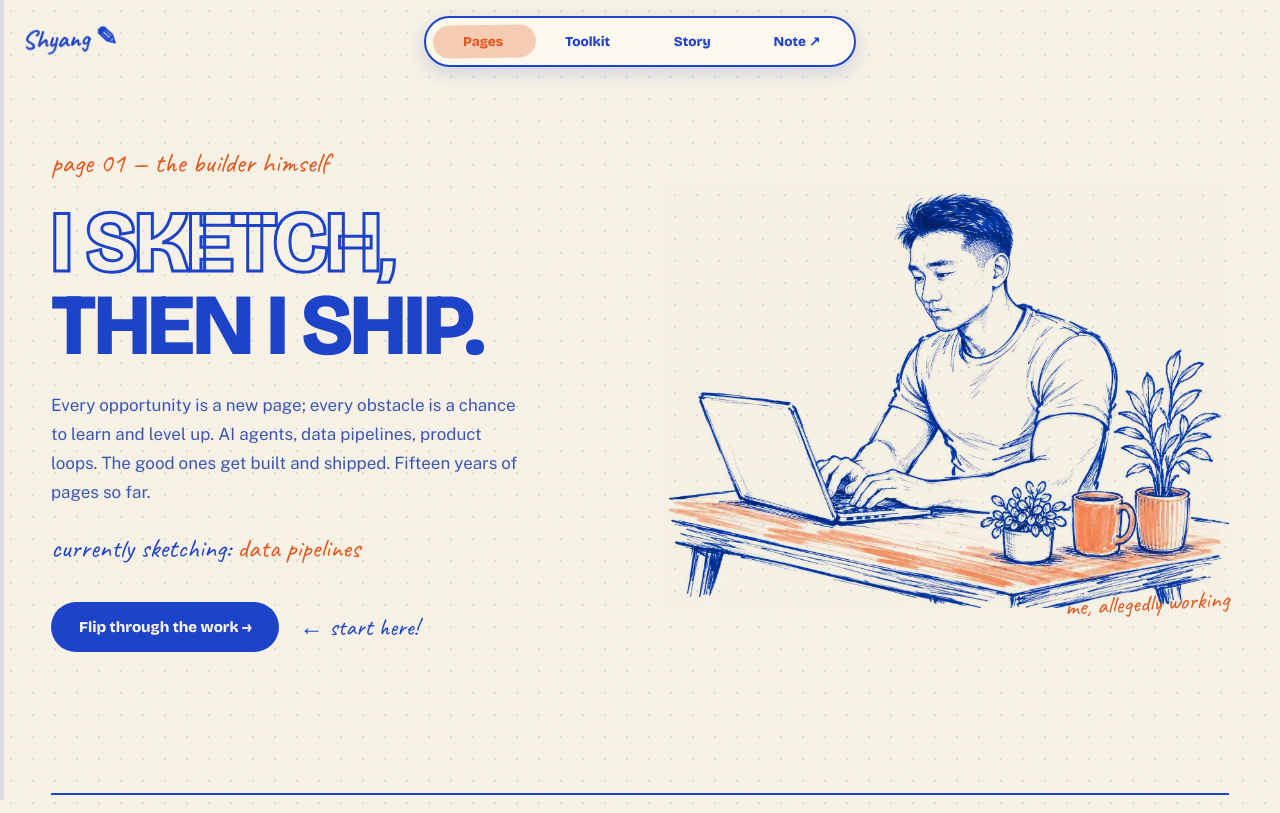
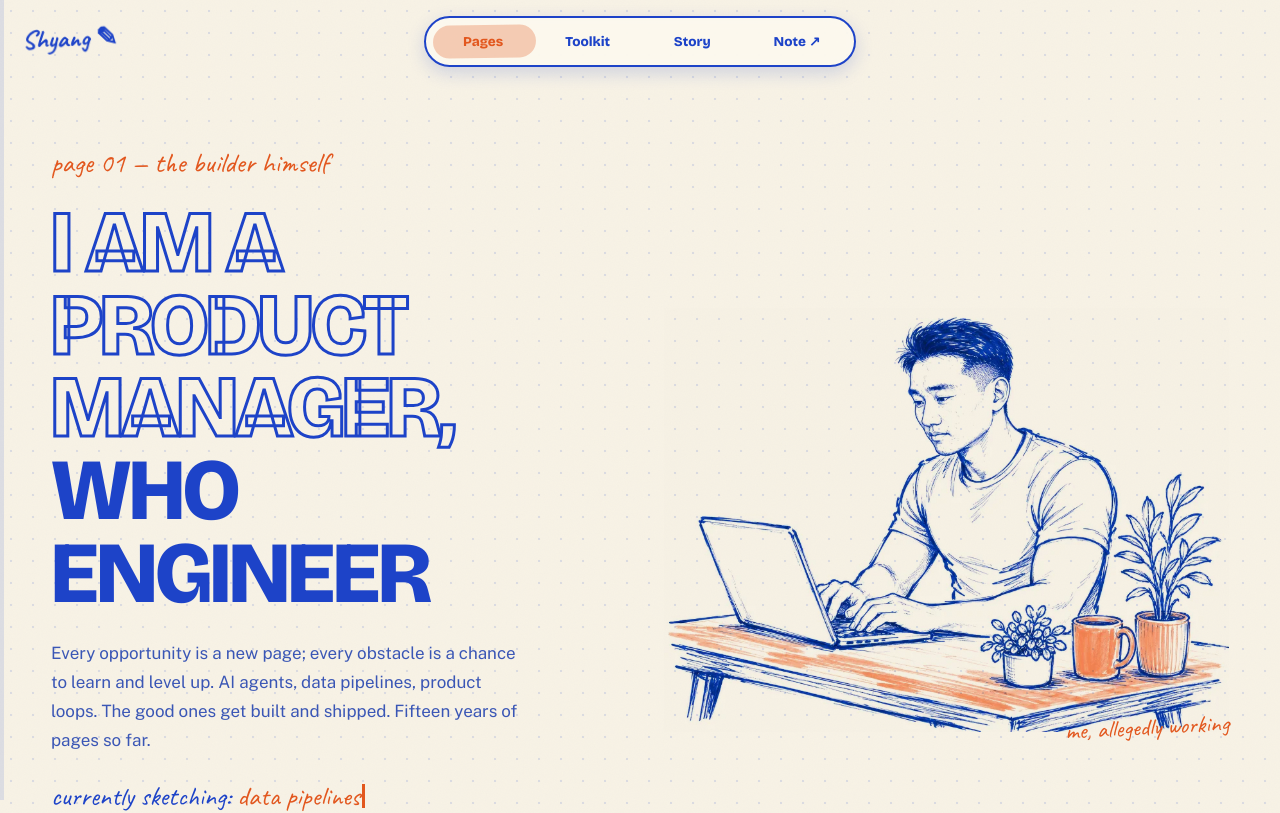
Before and after one commit to cshyang/portfolio-website, a Next.js app: page / in a window 1280 px wide. Shown: the top 813 px of the page. Built offline with nearby package versions, Linux system fonts and the light colour scheme; no server answers.

Commit message:
Update hero heading

```diff
--- a/src/components/Hero.tsx
+++ b/src/components/Hero.tsx
@@ -117,8 +117,8 @@ export default function Hero() {
       <div>
         <p className="sk-hero-kicker sk-ink-in">page 01 — the builder himself</p>
         <h1 className="sk-hero-title sk-ink-in" style={{ "--d": "120ms" } as React.CSSProperties}>
-          <span className="sk-outline">I SKETCH,</span>
-          <span className="sk-solid">THEN I SHIP.</span>
+          <span className="sk-outline">I AM A PRODUCT MANAGER,</span>
+          <span className="sk-solid">WHO ENGINEER</span>
         </h1>
         <p className="sk-hero-lead sk-ink-in" style={{ "--d": "240ms" } as React.CSSProperties}>
           Every opportunity is a new page; every obstacle is a chance to learn
```
